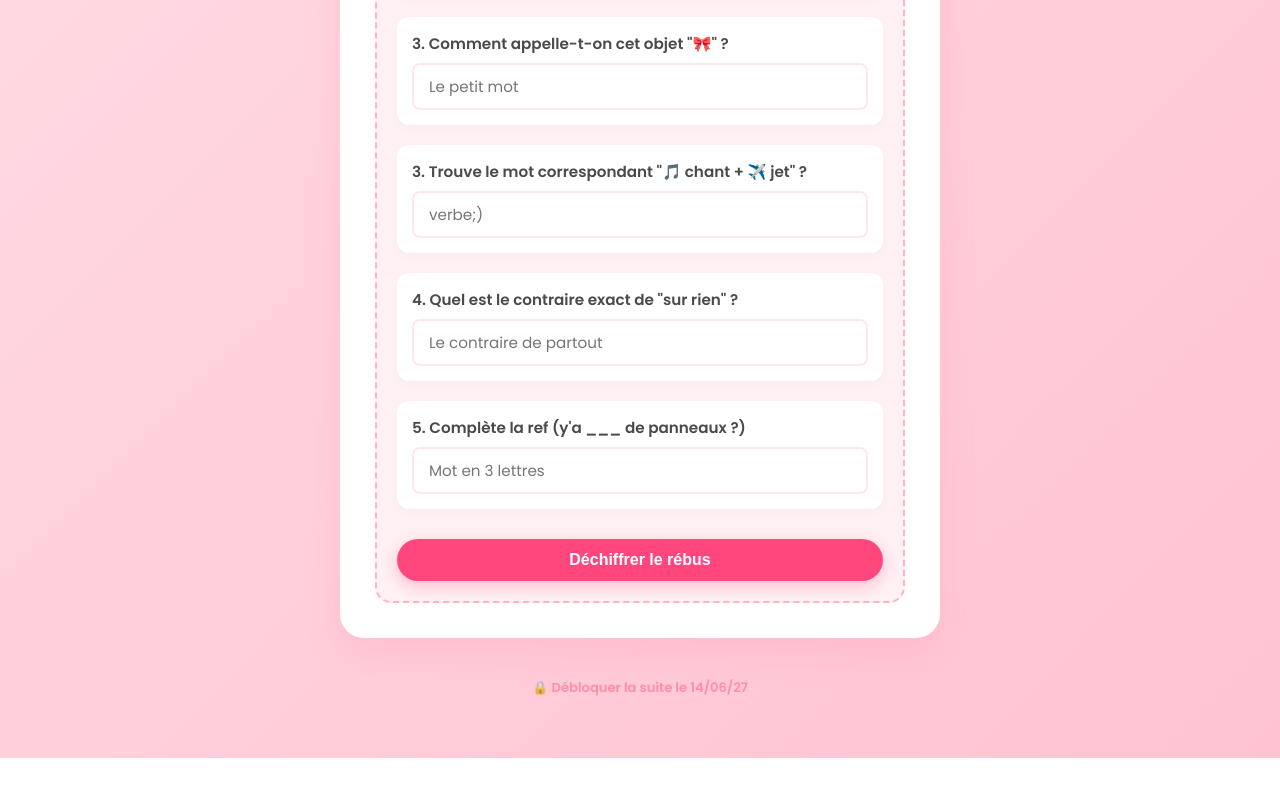
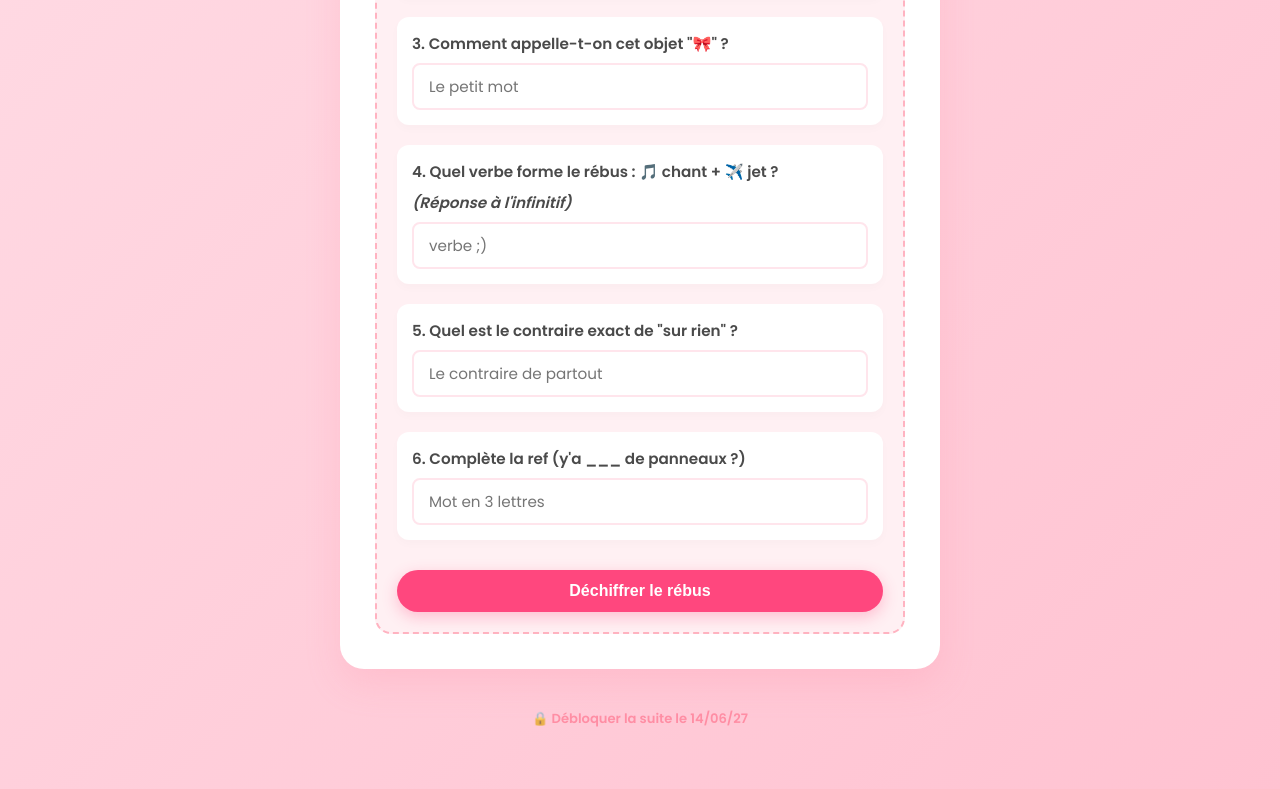
Before and after one commit to djuliannburlet3/Elyne, a plain HTML site: page index.html in a window 1280 px wide. Shown: the part 1139-1928 px from the top of the page. Before the commit the page ends 1897 px from the top, so only its background shows below. Drawn offline with Linux system fonts and the light colour scheme.

Commit message:
Update index.html

```diff
--- a/index.html
+++ b/index.html
@@ -357,17 +357,18 @@
     </div>
 
     <div class="question-box">
-      <p>3. Trouve le mot correspondant "🎵 chant + ✈️ jet" ?</p>
-      <input type="text" id="q3" class="quiz-input" placeholder="verbe;)">
-    </div>
+  <p>4. Quel verbe forme le rébus : 🎵 chant + ✈️ jet ?</p>
+  <p class="rebus-hint">(Réponse à l'infinitif)</p>
+  <input type="text" id="q4" class="quiz-input" placeholder="verbe ;)">
+</div>
 
    <div class="question-box">
-      <p>4. Quel est le contraire exact de "sur rien" ?</p>
+      <p>5. Quel est le contraire exact de "sur rien" ?</p>
       <input type="text" id="text-surtout" class="quiz-input" placeholder="Le contraire de partout">
     </div>
 
     <div class="question-box">
-      <p>5. Complète la ref (y'a ___ de panneaux ?)</p>
+      <p>6. Complète la ref (y'a ___ de panneaux ?)</p>
       <input type="text" id="text-pas" class="quiz-input" placeholder="Mot en 3 lettres">
     </div>
 
```
